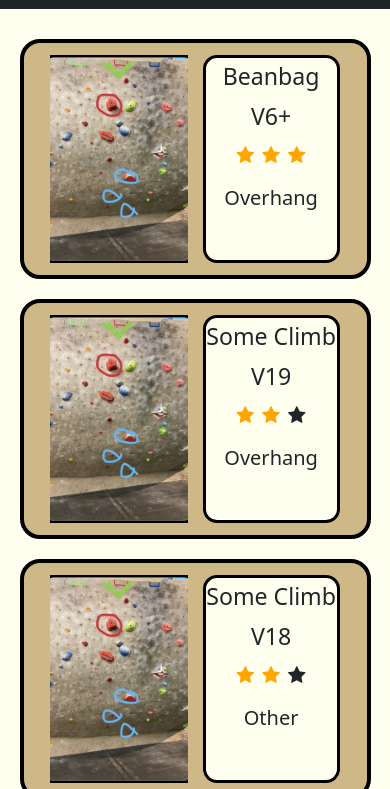
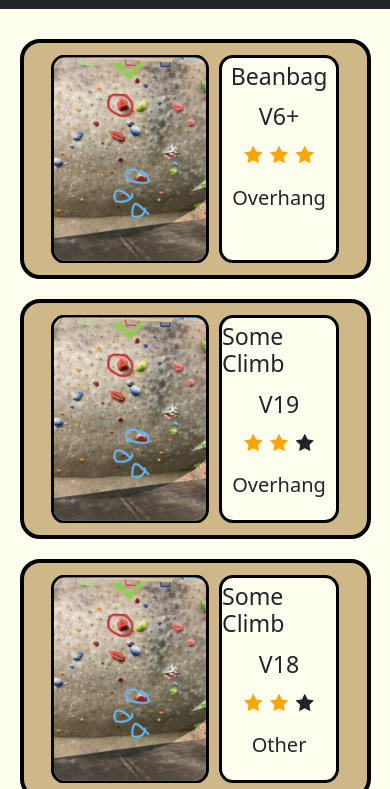
Before and after one commit to Trevin-Small/Community-Crag, a plain HTML site: page index.html in a window 390 px wide. Shown: the part 55-844 px from the top of the page. Drawn offline with nearby package versions, Linux system fonts and the light colour scheme.

Commit message:
Fixed image clipping

```diff
--- a/stylesheets/post-content.css
+++ b/stylesheets/post-content.css
@@ -41,6 +41,7 @@
     background-color: var(--old-gold);
 }
 .post-img-container {
+    width: auto;
     overflow: hidden;
     padding: 0px;
     object-fit: cover;
@@ -63,7 +64,6 @@
     align-items: center;
     border-radius:14px;
     border: 3px solid black;
-    margin-left: 15px;
     background-color: var(--ivory-white);
 }
 .grade {
@@ -86,7 +86,7 @@
 .post-text-container {
     height: 90%;
     width: 50%;
-    margin-left: 15px;
+    margin-left: 20px;
     margin-right: 15px;
     display: flex;
     flex-direction: column;
@@ -126,13 +126,14 @@
         display: none;
     }
     .post-stats {
-        width: 40%;
+        width: 35%;
         height: 90%;
+        margin: 0px;
     }
     .post-img-container {
         height: 90%;
-        width: 40%;
-        margin-left: 0px;
+        margin: 0px;
+        margin-right: 10px;
     }
     .post-container {
         justify-content: center;
@@ -157,8 +158,8 @@
     }
     .post-img-container {
         height: 90%;
-        width: 20%;
         margin-left: 15px;
+        margin-right: 15px;
     }
     .post-container {
         justify-content: flex-start;
```
